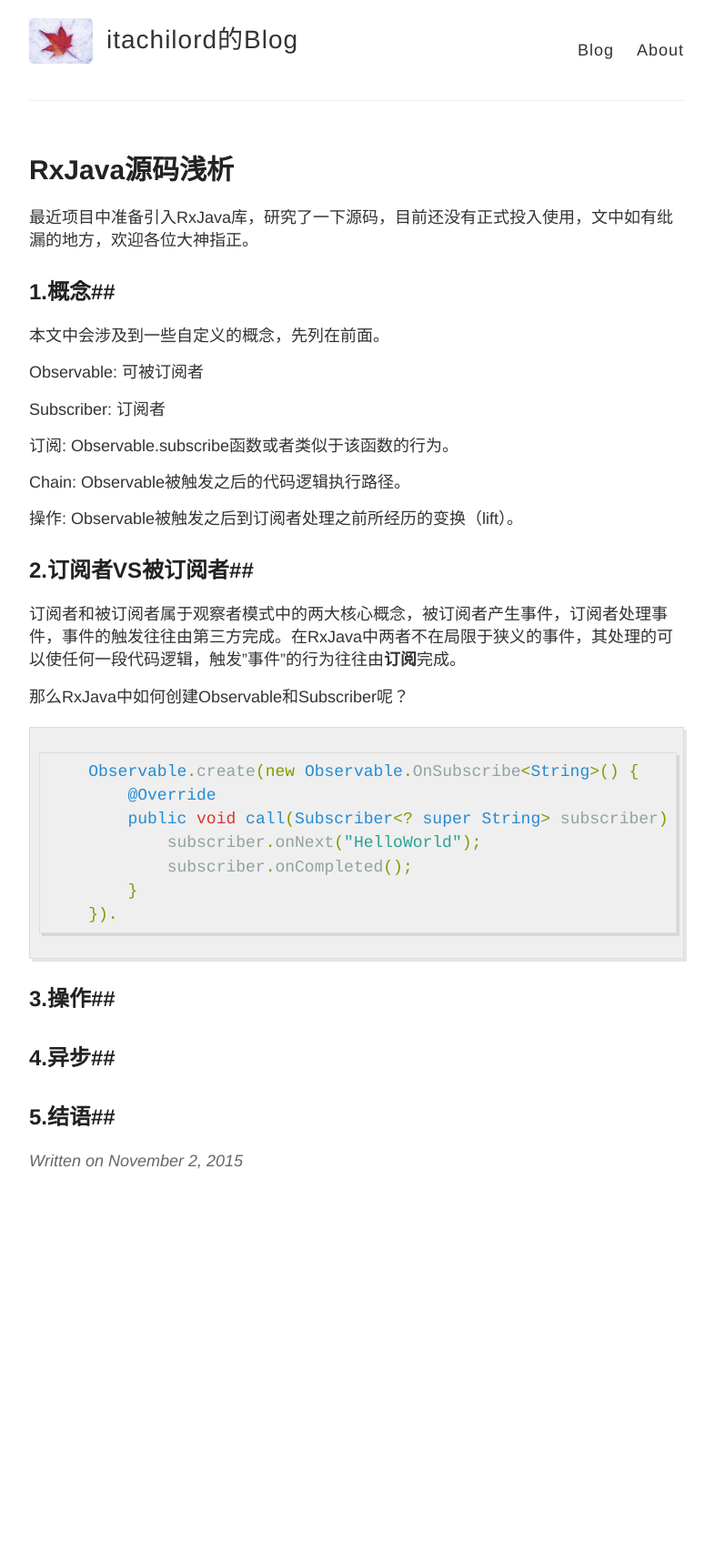
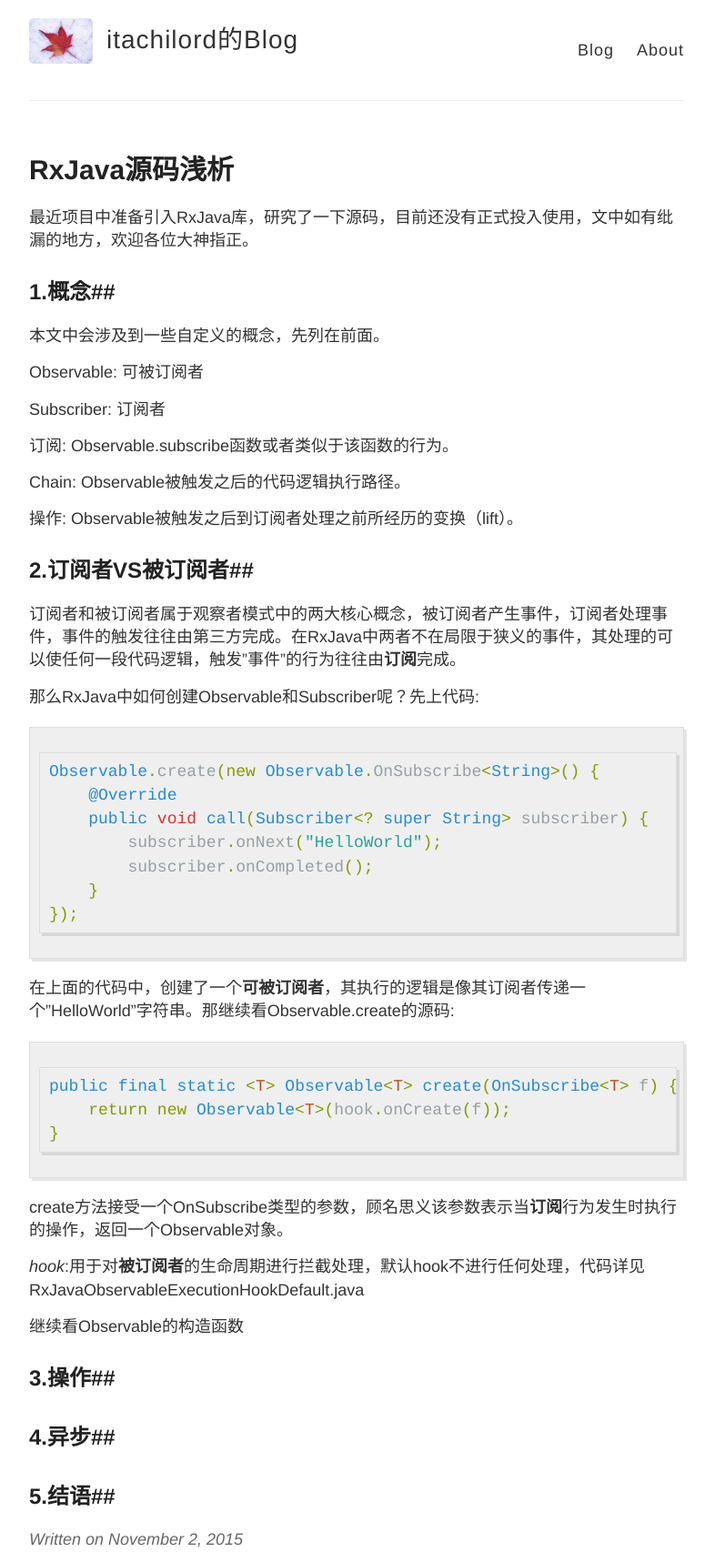
Before and after one commit to fmitachi/fmitachi.github.io, a Jekyll site: the page built from _posts/2015-11-02-RxJava-Note.md, in a window 1280 px wide. Shown: the whole page at 91% size, without its empty margins (248-1034 px from the left). Built offline with Jekyll 4.4.1, drawn with Linux system fonts in a browser that asks for light colours; Markdown is read by kramdown in place of the engine named in the settings; before the commit the page ends 1289 px from its top, so only the background shows below that.

Commit message:
add some content

````diff
--- a/_posts/2015-11-02-RxJava-Note.md
+++ b/_posts/2015-11-02-RxJava-Note.md
@@ -22,17 +22,29 @@
 
 订阅者和被订阅者属于观察者模式中的两大核心概念，被订阅者产生事件，订阅者处理事件，事件的触发往往由第三方完成。在RxJava中两者不在局限于狭义的事件，其处理的可以使任何一段代码逻辑，触发"事件"的行为往往由**订阅**完成。
 
-那么RxJava中如何创建Observable和Subscriber呢？
+那么RxJava中如何创建Observable和Subscriber呢？先上代码:
 
 ```java
-    Observable.create(new Observable.OnSubscribe<String>() {
-        @Override
-        public void call(Subscriber<? super String> subscriber) {
-            subscriber.onNext("HelloWorld");
-            subscriber.onCompleted();
-        }
-    }).
+Observable.create(new Observable.OnSubscribe<String>() {
+    @Override
+    public void call(Subscriber<? super String> subscriber) {
+        subscriber.onNext("HelloWorld");
+        subscriber.onCompleted();
+    }
+});
 ```
+在上面的代码中，创建了一个**可被订阅者**，其执行的逻辑是像其订阅者传递一个"HelloWorld"字符串。那继续看Observable.create的源码:
+```java
+public final static <T> Observable<T> create(OnSubscribe<T> f) {
+    return new Observable<T>(hook.onCreate(f));
+}
+```
+
+create方法接受一个OnSubscribe类型的参数，顾名思义该参数表示当**订阅**行为发生时执行的操作，返回一个Observable对象。
+
+*hook*:用于对**被订阅者**的生命周期进行拦截处理，默认hook不进行任何处理，代码详见RxJavaObservableExecutionHookDefault.java
+
+继续看Observable的构造函数
 
 ##3.操作##
 
````
